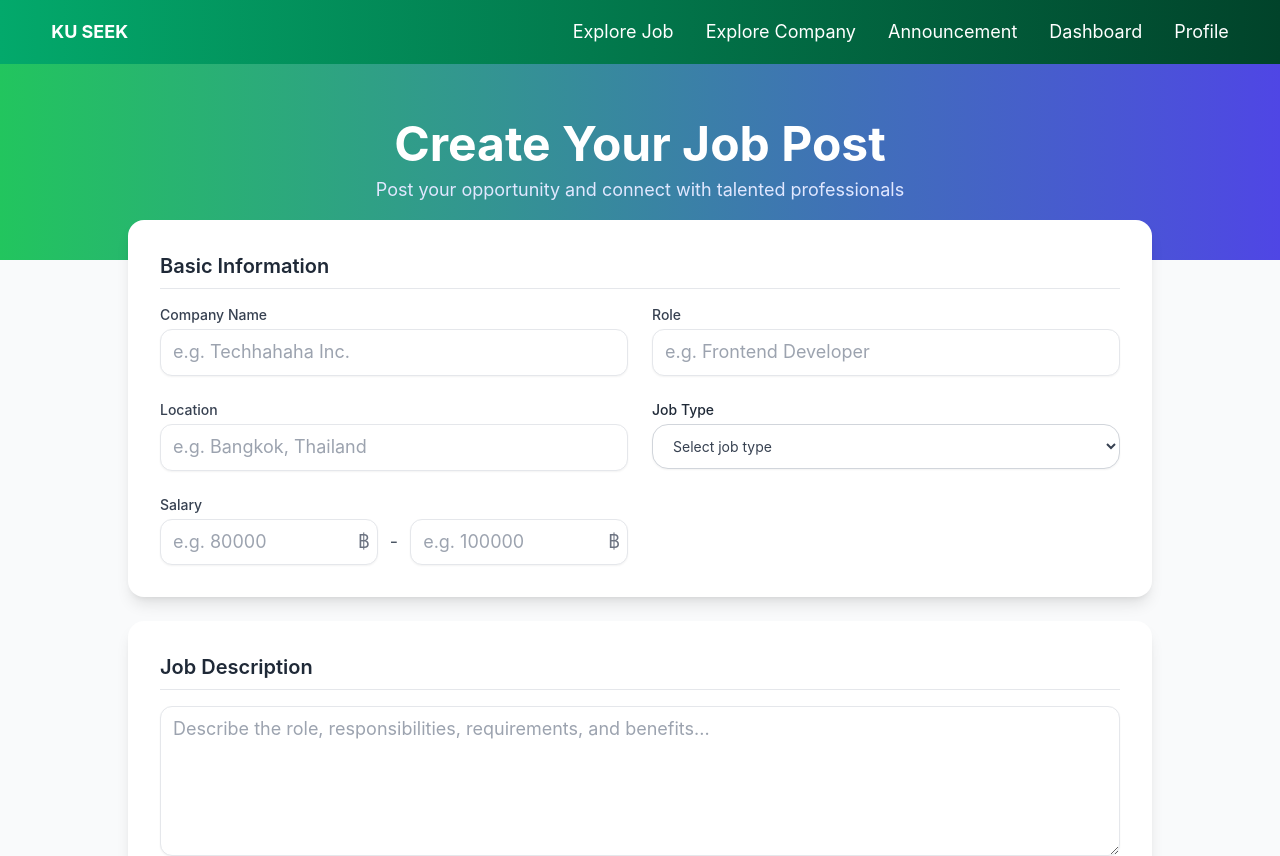
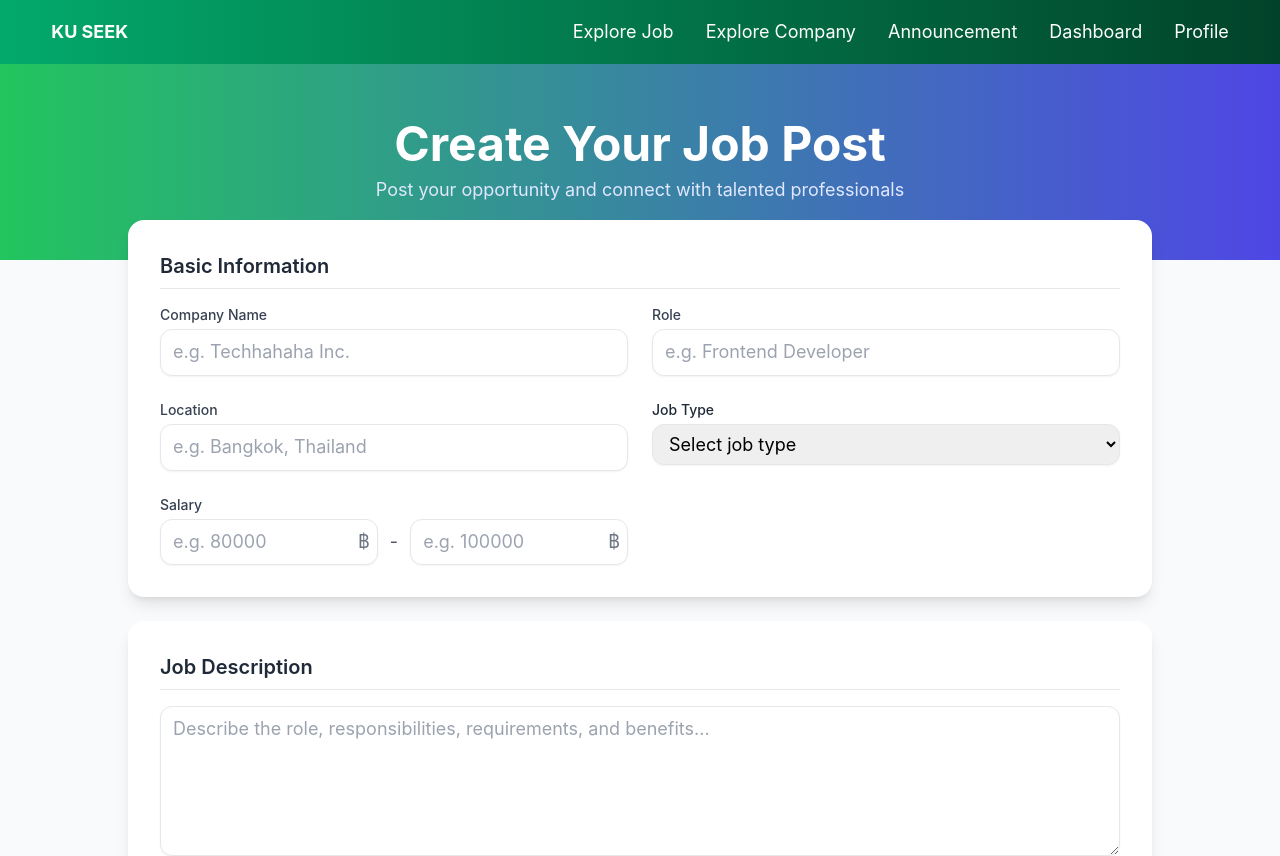
Before and after one commit to KU-jobapp-guys/KU-Seek, a Vue app in the folder frontend/: page /company/job-post-form in a window 1280 px wide. Shown: the top 856 px of the page. Built offline with nearby package versions, Linux system fonts and the light colour scheme.

Commit message:
fix the text size in Job Type

```diff
--- a/frontend/src/views/JobPostFormView.vue
+++ b/frontend/src/views/JobPostFormView.vue
@@ -104,9 +104,9 @@ const handleSubmit = (): void => {
             <label class="text-sm font-medium text-gray-800 mb-1">Job Type</label>
             <select
               v-model="jobPost.jobType"
-              class="w-full rounded-2xl border border-gray-300 bg-white px-4 py-3 text-sm text-gray-700 placeholder-gray-400 shadow-sm focus:border-blue-400 focus:ring-2 focus:ring-blue-400 focus:outline-none"
+              class="px-3 py-2 border text-black rounded-xl shadow-sm focus:ring-2 focus:ring-blue-500 focus:border-blue-500 outline-none"
             >
-              <option disabled value="">Select job type</option>
+              <option disabled value="" class="text-gray-400">Select job type</option>
               <option value="Full-time">Full-time</option>
               <option value="Part-time">Part-time</option>
               <option value="Internship">Internship</option>
```
